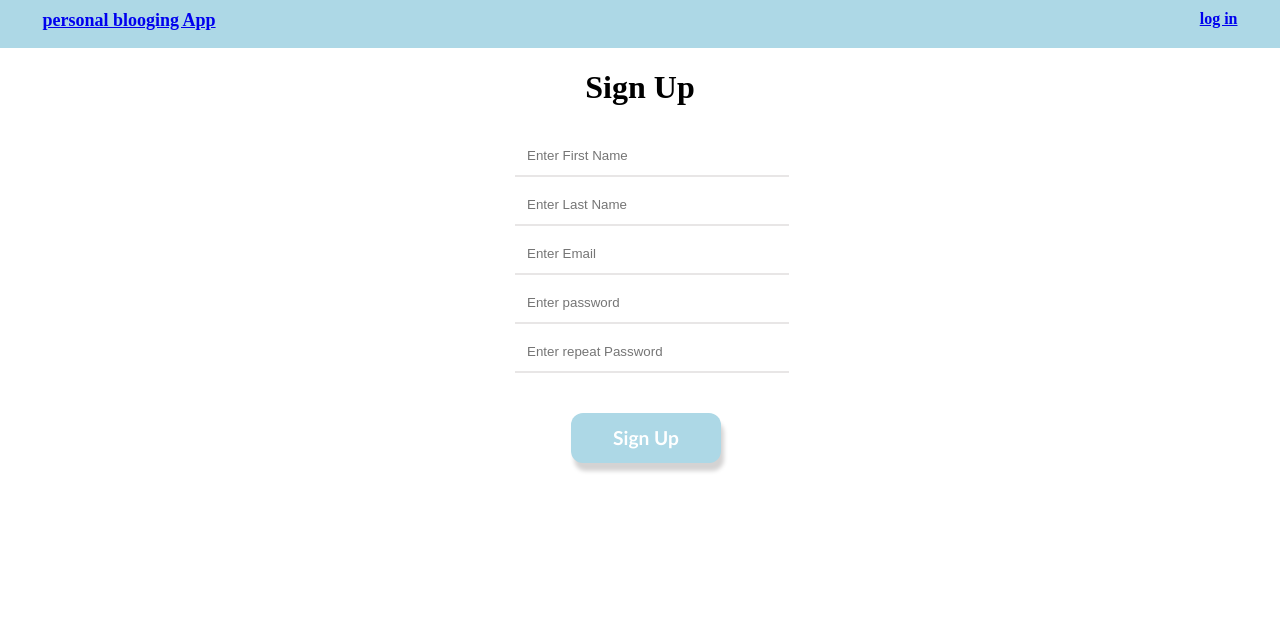
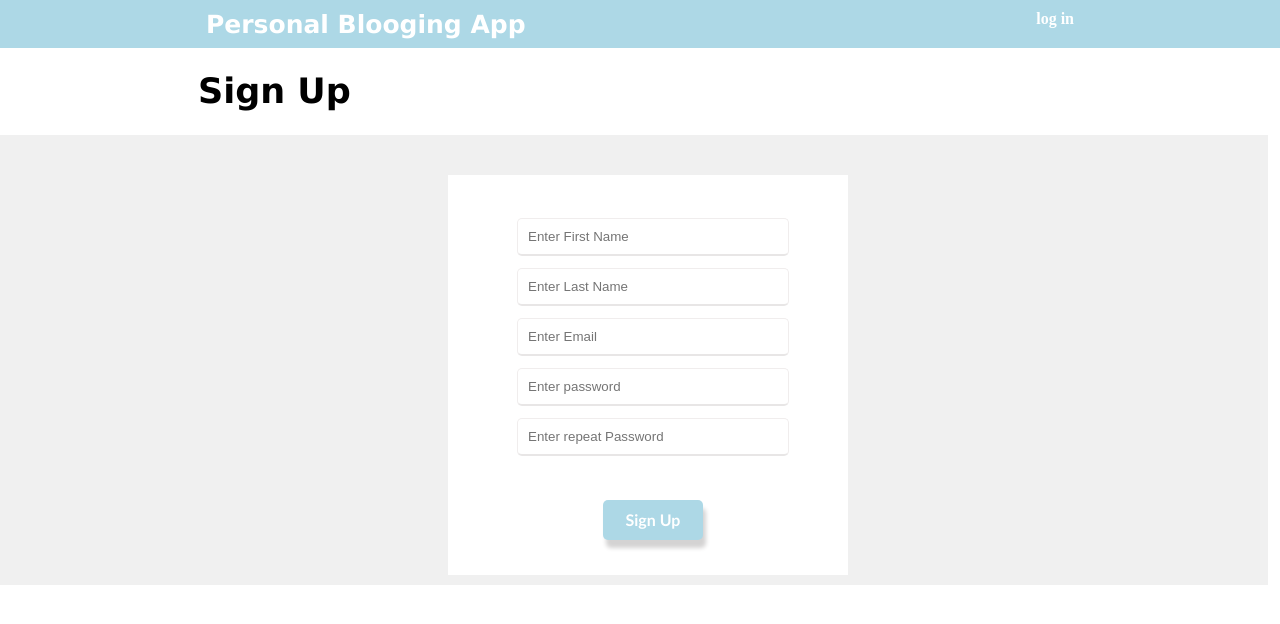
Before and after one commit to HafsaAfzal/miniHackathon, a plain HTML site: page signup.html in a window 1280 px wide. Drawn offline with Linux system fonts and the light colour scheme.

Commit message:
sign up front end complete

```diff
--- a/signup.html
+++ b/signup.html
@@ -1,33 +1,36 @@
 <!DOCTYPE html>
 <html lang="en">
+
 <head>
     <meta charset="UTF-8">
     <meta name="viewport" content="width=device-width, initial-scale=1.0">
     <title>Sign Up</title>
     <link rel="stylesheet" href="./style.css">
 </head>
+
 <body>
     <div class="bigDiv">
         <div class="header">
             <h3><a href="./index.html">
-            personal blooging App
+                    Personal Blooging App
                 </a></h3>
             <h6><a href="./signIn.html">log in</a></h6>
         </div>
         <div class="signHeading">
-        <h1>Sign Up</h1>
+            <h1 class="signHeading" >Sign Up</h1>
         </div>
         <div class="mainDiv">
 
             <div class="form">
-            <input class="input_field" type="text" id="username"  placeholder="Enter First Name">
-            <input class="input_field" type="text" id="userLastname"  placeholder="Enter Last Name">
-            <input class="input_field" type="email"  id="email" placeholder="Enter Email">
-            <input class="input_field" type="password" id="password"  placeholder="Enter password">
-            <input class="input_field"type="password" id=" repeatPassword"  placeholder="Enter repeat Password">
+                <input class="input_field" type="text" id="username" placeholder="Enter First Name">
+                <input class="input_field" type="text" id="userLastname" placeholder="Enter Last Name">
+                <input class="input_field" type="email" id="email" placeholder="Enter Email">
+                <input class="input_field" type="password" id="password" placeholder="Enter password">
+                <input class="input_field" type="password" id=" repeatPassword" placeholder="Enter repeat Password">
+                <button type="submit" value="submit" id="button" onclick="signup()">Sign Up</button>
+            </div>
 
         </div>
-        <button type="submit" value="submit" id="button" onclick="signup()">Sign Up</button>
     </div>
     <script src="https://www.gstatic.com/firebasejs/8.7.1/firebase.js"></script>
     <script src="https://www.gstatic.com/firebasejs/8.7.1/firebase-auth.js"></script>
@@ -35,4 +38,5 @@
     <script src="./firebaseConfig.js"></script>
     <script src="./sign.js"></script>
 </body>
+
 </html>
--- a/style.css
+++ b/style.css
@@ -10,61 +10,93 @@ body{
 .bigDiv{
     display: flex;
     flex-direction: column;
-    align-items: center;
-    justify-content: center;
+    /* align-items: center; */
+    /* justify-content: center; */
 }
 .header{
     display: flex;
     justify-content: space-between;
-    width: 1275px;
+    width: 1268px;
     height: 40px;
    padding:4px 8px 4px 8px ;
     background-color:lightblue;
     /* border: 2px solid black; */
 }
+.header a{
+    text-decoration: none;
+    color: white;
+}
 .header h3{
     color: white;
-    margin-left: 40px;
+    margin-left: 200px;
     margin-bottom: 4px;
     margin-top: 6px;
-    font-size: large;
+    font-family: 'Lucida Sans', 'Lucida Sans Regular', 'Lucida Grande', 'Lucida Sans Unicode', Geneva, Verdana, sans-serif;
+    font-size: 25px;
 }
 .header h6{
     color: white;
-    margin-right: 40px;
+    margin-right: 200px;
     font-size: medium;
     margin-bottom: 4px;
     margin-top: 6px;
+}
+.signHeading {
+    text-align: left;
+    font-family: 'Lucida Sans', 'Lucida Sans Regular', 'Lucida Grande', 'Lucida Sans Unicode', Geneva, Verdana, sans-serif;
+    font-size: 35px;
+    font-weight:bold;
+    margin-left: 100px;
+}
+.mainDiv{
+    background-color: rgb(240, 240, 240);
+    width:1270px ;
+    height: 450px;
 }
 .form{
     display: flex;
     flex-direction: column;
     align-items: center;
     justify-content: center;
+    background-color: white;
+    width: 400px;
+    height: 400px;
+    /* border: 2px solid black; */
+    margin-left: 450px;
+    margin-top: 40px;
+
 }
 .input_field{
     width: 250px;
     /* margin: 8px,0px;    */
     margin-top: 8px;
-    margin-left: 24px;
-     border: none;
+    margin-left: 10px;
+    margin-bottom: 4px;
+     border:1px solid rgb(240, 237, 237);
+     border-radius: 5px;
      border-bottom: 2px solid rgb(232, 230, 230);
-     padding: 12px;
+     padding: 10px;
+
      /* background-color: whitesmoke; */
    }
+.input_field:focus{
+    border: 2px solid rgb(163, 224, 244);
+    border-color: lightblue;
+
+}
 #button{
-    width: 150px;
-    height: 50px;
-    margin-left: 80px;
+    width: 100px;
+    height: 40px;
+    margin-left: 10px;
     margin-top: 40px;
     /* padding: 4px; */
     font-family: 'Trebuchet MS', 'Lucida Sans Unicode', 'Lucida Grande', 'Lucida Sans', Arial, sans-serif;
-    font-size:larger;
+    font-size:medium;
     font-weight: bold;
     background-color:lightblue;
     color: white;
     border: none;
-    border-radius: 12px;
+    border-radius: 5px;
     box-shadow: 3px 8px 4px rgba(212, 211, 211, 1);
 
 }
```
Lines whose indentation alone changed are shown as unchanged.
